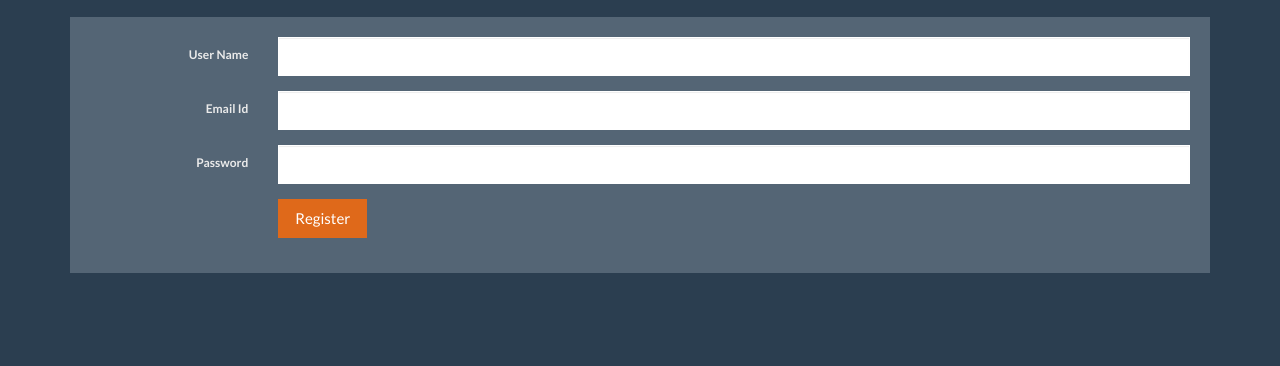
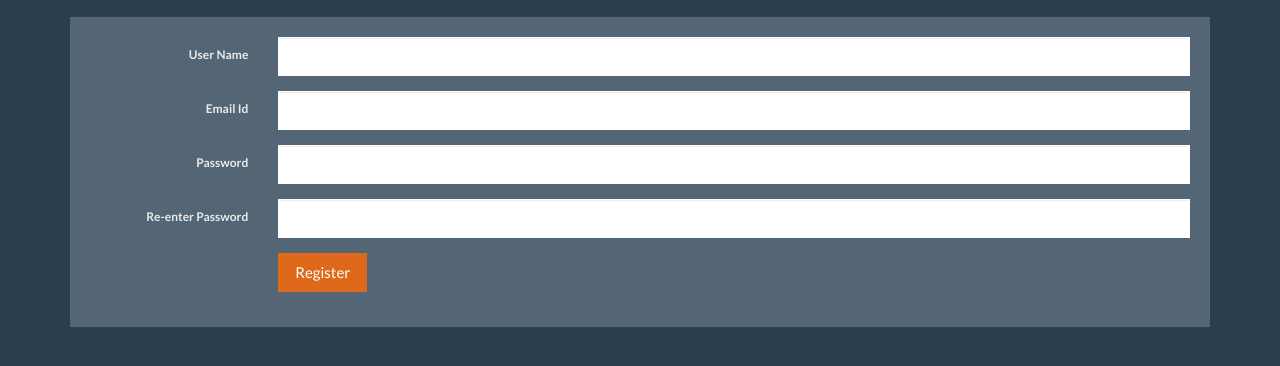
Before and after one commit to amritanshu001/Spends, a Flask app: page /register in a window 1280 px wide. Shown: the part 180-546 px from the top of the page. Run offline with Flask 2, Linux system fonts and the light colour scheme; parts of the project's set-up code (start-up, migrations or seed data) failed here and were passed over; some libraries are stand-ins or nearby versions.

Commit message:
adding repassword field with validations

```diff
--- a/Forms.py
+++ b/Forms.py
@@ -1,7 +1,7 @@
 
 from flask_wtf import FlaskForm
 from wtforms import StringField,PasswordField, EmailField, SelectField, Form, FormField, FieldList, BooleanField, SubmitField, IntegerField, FileField, DecimalField, ValidationError
-from wtforms.validators import InputRequired, Length, NumberRange, Optional
+from wtforms.validators import InputRequired, Length, NumberRange, Optional, EqualTo
 from CreateTransactionModel import db, BankDetails, DateFormat
 from pathlib import Path
 from wtforms.fields import DateField
@@ -11,7 +11,7 @@ class LoginForm(FlaskForm):
             Length(min= 8, max= 200)
     ])
     password = PasswordField("Password", validators=[InputRequired(message = "Password cannot be blank"),
-            Length(min= 8, max= 50)
+            Length(min= 8, max= 50),
     ])
 
 class DelBankData(Form):
@@ -33,11 +33,13 @@ class RegisterForm(FlaskForm):
             Length(min = 8, max= 200)
     ])
     password = PasswordField("Password", validators=[InputRequired(message = "Password cannot be blank"),
-            Length(min= 8, max= 50)
+            Length(min= 8, max= 50),
+            EqualTo('repassword', message = "**Passwords must match")
     ])
     email = EmailField("Email Id", validators=[InputRequired(message = "Email cannot be blank"),
             Length(min= 8, max= 200)
     ])
+    repassword = PasswordField("Re-enter Password", validators=[InputRequired()])
 
 class AddAccount(FlaskForm):
     banks = FieldList(FormField(BankData),min_entries=3)
--- a/templates/_navbar.html
+++ b/templates/_navbar.html
@@ -20,3 +20,11 @@
     {% endif %}
 </ul>
 {% endmacro %}
+
+{% macro errorfields(field) %}
+    {% if field.errors %}
+        {% for error in field.errors %}
+            {{ error }}
+        {% endfor %}
+    {% endif %}
+{% endmacro %}
--- a/templates/register.html
+++ b/templates/register.html
@@ -1,4 +1,4 @@
-{% from "_navbar.html" import navbar %}
+{% from "_navbar.html" import navbar, errorfields %}
 <!DOCTYPE html>
 <html lang="en">
   <head>
@@ -61,7 +61,13 @@
                     <!--label for="inputPassword" class="col-lg-2 control-label">Password</label-->
                     <div class="col-lg-10">
                       {{ form.password(class_="form-control") }}
-                      <!--input type="password" class="form-control" id="inputPassword" placeholder="Password"-->
+                      {{ errorfields(form.password) }}
+                    </div>
+                  </div>
+                  <div class="form-group">
+                    {{ form.repassword.label(class_="col-lg-2 control-label") }}
+                    <div class="col-lg-10">
+                      {{ form.repassword(class_="form-control") }}
                     </div>
                   </div>
                   <div class="form-group">
```
